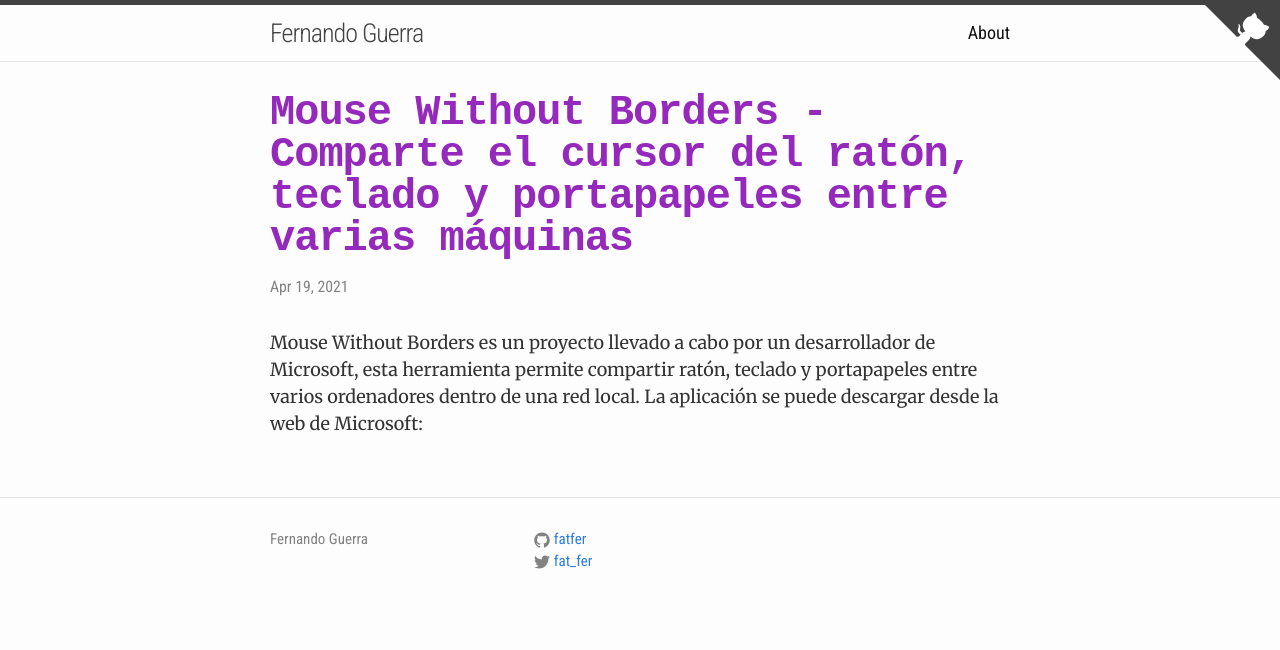
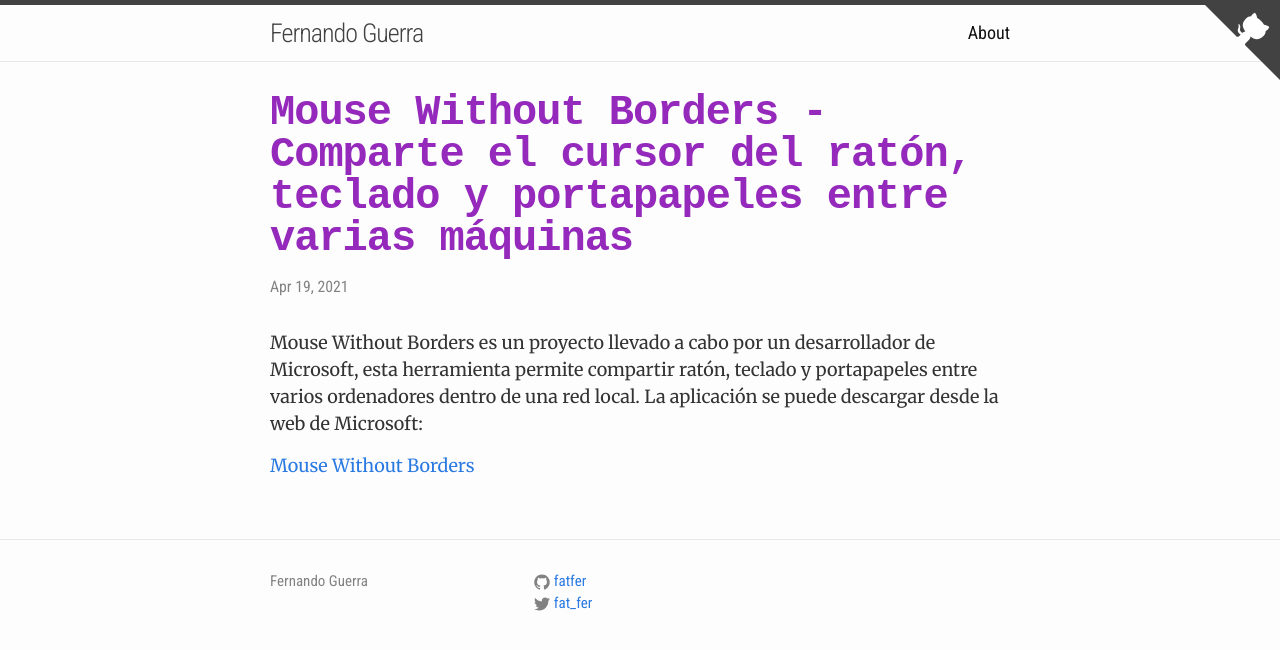
Before and after one commit to fatfer/fatfer.github.io, a Jekyll site: the page built from _posts/2021-04-19-mouse-without-borders.markdown, in a window 1280 px wide. Shown: the top 650 px of the page. Built offline with Jekyll 4.4.1, drawn with Linux system fonts in a browser that asks for light colours; some web fonts are replaced; comment, search, counter and statistics services are not loaded.

Commit message:
Update 2021-04-19-mouse-without-borders.markdown

```diff
--- a/_posts/2021-04-19-mouse-without-borders.markdown
+++ b/_posts/2021-04-19-mouse-without-borders.markdown
@@ -9,4 +9,4 @@
 Mouse Without Borders es un proyecto llevado a cabo por un desarrollador de Microsoft, esta herramienta permite compartir ratón, teclado y portapapeles entre varios ordenadores dentro de una red local.
 La aplicación se puede descargar desde la web de Microsoft:
 
-[https://www.microsoft.com/en-us/download/details.aspx?id=35460]: https://www.microsoft.com/en-us/download/details.aspx?id=35460
+[Mouse Without Borders](https://www.microsoft.com/en-us/download/details.aspx?id=35460)
```
